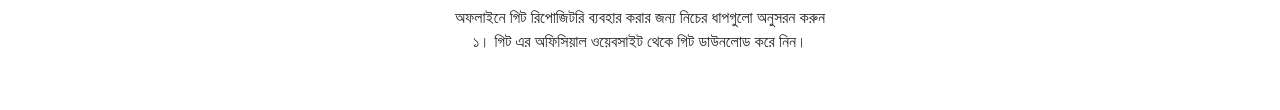
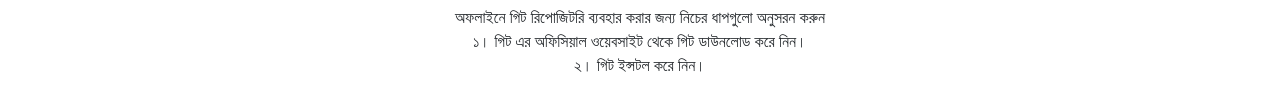
Before and after one commit to islamtanvirul15/GitBD, a plain HTML site: page index.html in a window 1280 px wide. Shown: the part 414-524 px from the top of the page. Drawn offline with nearby package versions, Linux system fonts and the light colour scheme.

Commit message:
Option  2 added

```diff
--- a/index.html
+++ b/index.html
@@ -45,7 +45,8 @@
               <h3 class="py-3">নতুন রিপোজিটরি</h3>
                   <p>অফলাইনে গিট রিপোজিটরি ব্যবহার করার জন্য নিচের ধাপগুলো অনুসরন করুন
                     <br>
-                    ১। গিট এর অফিসিয়াল ওয়েবসাইট থেকে গিট ডাউনলোড করে নিন।
+                    ১। গিট এর অফিসিয়াল ওয়েবসাইট থেকে গিট ডাউনলোড করে নিন। <br/>
+                    ২। গিট ইন্সটল করে নিন।
                   </p>
               </div>
 
```
